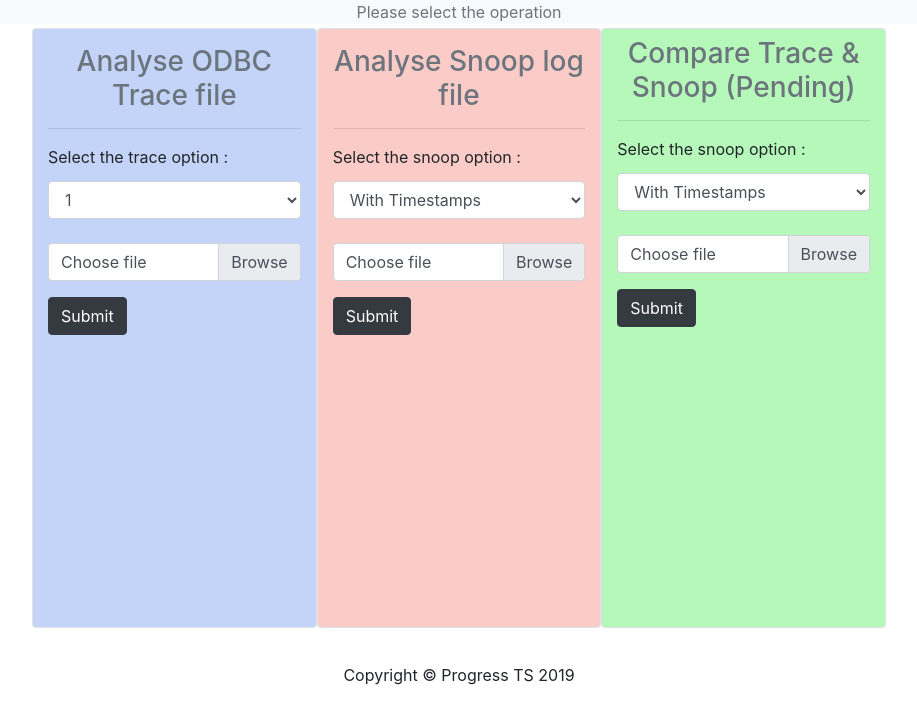
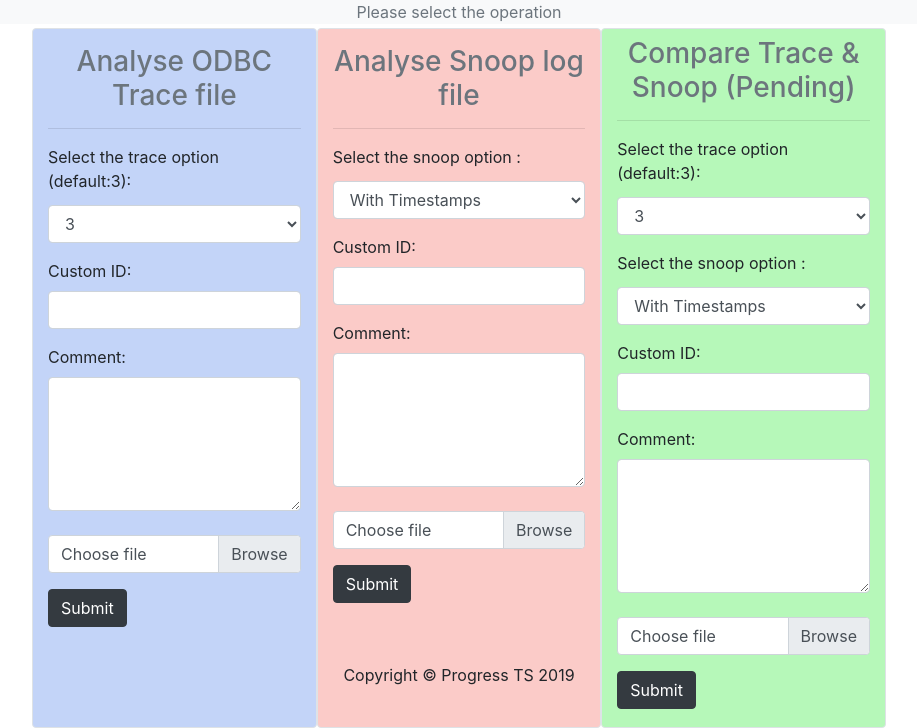
Before and after one commit to azzy5/Trace_Parse, a Flask app: page / in a window 1280 px wide. Shown: the part 97-825 px from the top of the page, without its empty margins (181-1098 px from the left). Before the commit the page ends 782 px from the top, so only its background shows below. Run offline with Flask 2, Linux system fonts and the light colour scheme; some libraries are stand-ins or nearby versions.

Commit message:
Index form completed

```diff
--- a/app.py
+++ b/app.py
@@ -39,7 +39,7 @@ from werkzeug.utils import secure_filename
 
 app = Flask(__name__)
 app.secret_key = 'Let it be a secrete'
-
+FILE_EXT = ['log','out','pkt']
 
 
 '''
@@ -73,7 +73,7 @@ def index():
 @app.route("/show_trace_logs", methods=['GET', 'POST'])
 def show_trace_logs():
     try:
-        file = open('./helpers/sample_1.json','r')
+        file = open('./helpers/sample_3.json','r')
         data = json.load(file)
         file.close()
     except FileNotFoundError:
@@ -85,7 +85,7 @@ def show_trace_logs():
 def show_snoop_logs():
     if request.method == 'POST':
         f = request.files['snoop_file']
-        fname = f.filename
+        fname  = secure_filename(f.name)
         dirname = os.getcwd()
         print(dirname)
         if fname == '':
@@ -93,7 +93,7 @@ def show_snoop_logs():
             return render_template("index.html")
         else:
             try:
-                f.save(secure_filename(f.filename))
+                f.save('temp/',f.filename)
             except expression as identifier:
                 flash("Are you sure that's correct file?",error_class)
                 return render_template("index.html")
@@ -110,14 +110,12 @@ def trace_only():
     if request.method == 'POST':
         f = request.files['trace_file']
         fname = f.filename
-        dirname = os.getcwd()
-        print(dirname)
         if fname == '':
             flash("Are you sure that's correct file?",error_class)
             return render_template("index.html")
         else:
             try:
-                f.save(secure_filename(f.filename))
+                f.save(secure_filename(fname))
             except expression as identifier:
                 flash("Are you sure that's correct file?",error_class)
                 return render_template("index.html")
--- a/templates/index.html
+++ b/templates/index.html
@@ -3,19 +3,25 @@
 <div class="container-fluid ">
   <p class="text-center strong mb-1 text-secondary bg-light">Please select the operation</p>
   <div class="container-fluid d-flex justify-content-center">
-    <div class="row" style="height: 600px; width: 70%;">
+    <div class="row" style="height: 700px; width: 70%;">
       <div class="col-sm-4 border rounded" style="background-color:rgba(92, 140, 236, 0.37);">
         <h3 class="text-center mt-3 text-secondary"> Analyse ODBC Trace file</h1>
           <hr size="30">
           <form action="/trace_only" method="POST" name ="trace_only" enctype="multipart/form-data">
             <div class="form-group mt-3">
-              <label class="strong" for="sel1">Select the trace option :</label>
+              <label class="strong" for="sel1">Select the trace option (default:3):</label>
               <select class="form-control mt-1" name="trace_option2">
+                <option>3</option>
                 <option>1</option>
-                <option>2</option>
-                <option>3</option>
-                <option>4</option>
               </select>
+            </div>
+            <div class="form-group mt-2">
+              <label for="usr">Custom ID:</label>
+              <input type="text" class="form-control" id="usr" name="custom_id">
+            </div>
+            <div class="form-group mt-2">
+              <label for="comment">Comment:</label>
+              <textarea class="form-control" rows="5" id="comment" name="comment"></textarea>
             </div>
             <div class="custom-file mt-2">
               <input type="file" class="custom-file-input" name="trace_file">
@@ -35,6 +41,14 @@
               <option>Without Timestamps</option>
             </select>
           </div>
+          <div class="form-group mt-2">
+            <label for="usr">Custom ID:</label>
+            <input type="text" class="form-control" id="usr" name="custom_id">
+          </div>
+          <div class="form-group mt-2">
+            <label for="comment">Comment:</label>
+            <textarea class="form-control" rows="5" id="comment" name="comment"></textarea>
+          </div>
           <div class="custom-file mt-2">
             <input type="file" class="custom-file-input" name="snoop_file">
             <label class="custom-file-label" for="customFile">Choose file</label>
@@ -42,16 +56,33 @@
           <button type="submit" class="btn btn-dark mt-3 bg-secondery">Submit</button>
         </form>
       </div>
+
+      <!–– Snoop & Trace ––>
       <div class="col-sm-4 border rounded" style="background-color:rgba(115, 241, 122, 0.521);">
         <h3 class="text-center mt-2 text-secondary "> Compare Trace & Snoop (Pending) </h1>
           <hr size="30">
           <form action="/snoop_only" method="POST" name ="snoop_only" enctype="multipart/form-data">
+            <div class="form-group mt-3">
+              <label class="strong" for="sel1">Select the trace option (default:3):</label>
+              <select class="form-control mt-1" name="trace_option2">
+                <option>3</option>
+                <option>1</option>
+              </select>
+            </div>
             <div class="form-group mt-3">
               <label class="strong" for="sel1">Select the snoop option :</label>
               <select class="form-control mt-1" name="snoop_option">
                 <option>With Timestamps</option>
                 <option>Without Timestamps</option>
               </select>
+            </div>
+            <div class="form-group mt-2">
+              <label for="usr">Custom ID:</label>
+              <input type="text" class="form-control" id="usr" name="custom_id">
+            </div>
+            <div class="form-group mt-2">
+              <label for="comment">Comment:</label>
+              <textarea class="form-control" rows="5" id="comment" name="comment"></textarea>
             </div>
             <div class="custom-file mt-2">
               <input type="file" class="custom-file-input" name="snoop_file">
--- a/templates/traceview.html
+++ b/templates/traceview.html
@@ -19,7 +19,7 @@
         </tr>
         {% for line in data %}
         <tr>
-            <th >{{ line["index"] }}</th>
+            <th >{{ line["index"] + 1 }}</th>
             <th {% if line["function_s"] != line["function_e"] %} class="bg-danger" {% endif %}>{{ line["function_s"] }}</th>
             <th >{{ line["start_time"] }}</th>
             <th >{{ line["end_time"] }}</th>
```
Also changed, not shown: helpers/Trace_Parser_OP3.py (+103 -31 lines), helpers/sample_3.json (+1 -1 lines), 2 other files.
